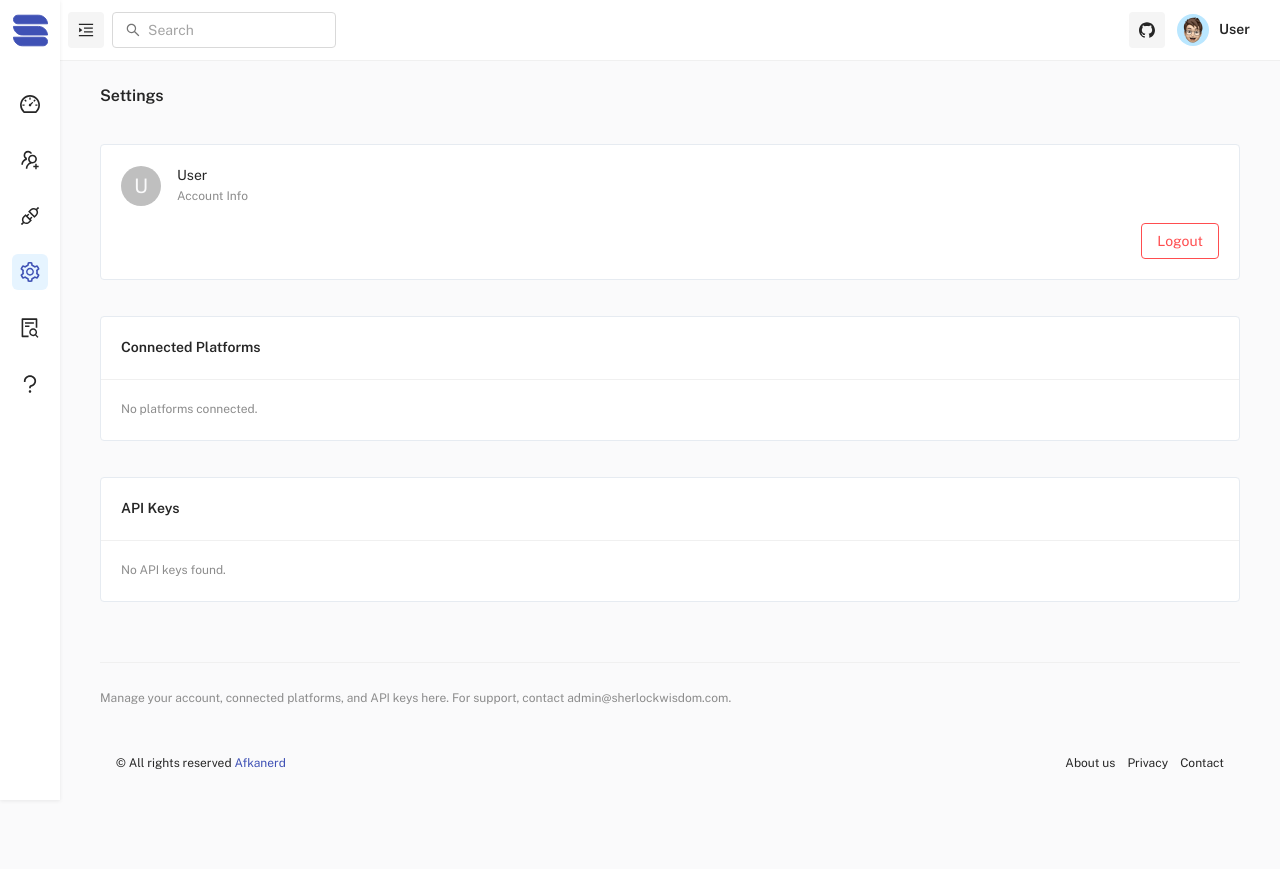
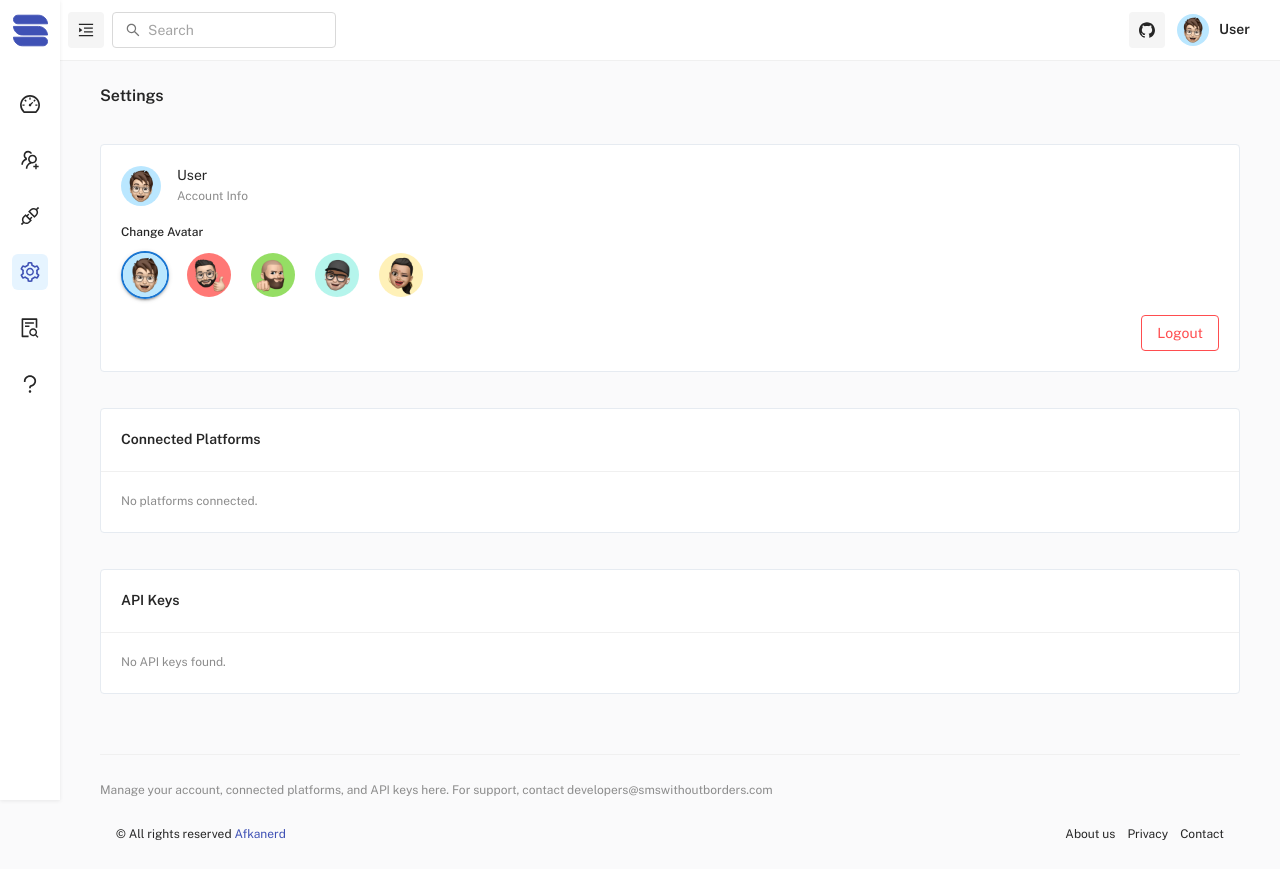
Before and after one commit to shortmesh/shortmesh-frontend, a React (Vite) app: page /settings in a window 1280 px wide. Before the commit the page ends 800 px from the top, so only its background shows below. Built offline with nearby package versions, Linux system fonts and the light colour scheme.

Commit message:
feat: add avatar selection feature and improve profile display in settings

```diff
--- a/src/layout/Dashboard/Header/HeaderContent/Profile/ProfileTab.jsx
+++ b/src/layout/Dashboard/Header/HeaderContent/Profile/ProfileTab.jsx
@@ -1,4 +1,5 @@
 import PropTypes from 'prop-types';
+import { useNavigate } from 'react-router';
 
 // material-ui
 import List from '@mui/material/List';
@@ -16,8 +17,8 @@ import WalletOutlined from '@ant-design/icons/WalletOutlined';
 // ==============================|| HEADER PROFILE - PROFILE TAB ||============================== //
 
 export default function ProfileTab() {
-  // Get username from localStorage
   const username = localStorage.getItem('username') || 'User';
+  const navigate = useNavigate();
 
   // Logout handler
   const handleLogout = () => {
@@ -29,7 +30,7 @@ export default function ProfileTab() {
 
   return (
     <List component="nav" sx={{ p: 0, '& .MuiListItemIcon-root': { minWidth: 32 } }}>
-      <ListItemButton>
+      <ListItemButton onClick={() => navigate('/settings')}>
         <ListItemIcon>
           <EditOutlined />
         </ListItemIcon>
--- a/src/layout/Dashboard/Header/HeaderContent/Profile/SettingTab.jsx
+++ b/src/layout/Dashboard/Header/HeaderContent/Profile/SettingTab.jsx
@@ -32,26 +32,26 @@ export default function SettingTab() {
   return (
     <List component="nav" sx={{ p: 0, '& .MuiListItemIcon-root': { minWidth: 32 } }}>
       <Link underline="none" sx={{ color: 'inherit' }} target="_blank" href="https://afkanerd.com/">
-        <ListItemButton selected={selectedIndex === 0} onClick={(event) => handleListItemClick(event, 0)}>
+        <ListItemButton selected={selectedIndex === 0} onClick={(event) => handleListItemClick(event, 0, '/documentation')}>
           <ListItemIcon>
             <QuestionCircleOutlined />
           </ListItemIcon>
           <ListItemText primary="Support" />
         </ListItemButton>
       </Link>
-      <ListItemButton selected={selectedIndex === 1} onClick={(event) => handleListItemClick(event, 1)}>
+      <ListItemButton selected={selectedIndex === 1} onClick={(event) => handleListItemClick(event, 1, '/settings')}>
         <ListItemIcon>
           <UserOutlined />
         </ListItemIcon>
-        <ListItemText primary="Account Settings" component="a" href="/settings" />
+        <ListItemText primary="Account Settings" />
       </ListItemButton>
-      <ListItemButton selected={selectedIndex === 2} onClick={(event) => handleListItemClick(event, 2)}>
+      {/* <ListItemButton selected={selectedIndex === 2} onClick={(event) => handleListItemClick(event, 2)}>
         <ListItemIcon>
           <LockOutlined />
         </ListItemIcon>
         <ListItemText primary="Privacy Center" />
-      </ListItemButton>
-      <Link underline="none" style={{ color: 'inherit' }} target="_blank" href="https://afkanerd.com/">
+      </ListItemButton> */}
+      <Link underline="none" style={{ color: 'inherit' }} target="_blank" href="https://github.com/shortmesh/shortmesh-frontend/issues">
         <ListItemButton selected={selectedIndex === 3} onClick={(event) => handleListItemClick(event, 3)}>
           <ListItemIcon>
             <CommentOutlined />
--- a/src/layout/Dashboard/Header/HeaderContent/Profile/index.jsx
+++ b/src/layout/Dashboard/Header/HeaderContent/Profile/index.jsx
@@ -78,6 +78,7 @@ export default function Profile() {
   };
 
   const username = localStorage.getItem('username') || 'User';
+  const userAvatar = localStorage.getItem('avatar') || avatar1;
 
   return (
     <Box sx={{ flexShrink: 0, ml: 0.75 }}>
@@ -97,7 +98,7 @@ export default function Profile() {
         onClick={handleToggle}
       >
         <Stack direction="row" sx={{ gap: 1.25, alignItems: 'center', p: 0.5 }}>
-          <Avatar alt="profile user" src={avatar1} size="sm" />
+          <Avatar alt="profile user" src={userAvatar} size="sm" />
           <Typography variant="subtitle1" sx={{ textTransform: 'capitalize' }}>
             {username}
           </Typography>
@@ -130,14 +131,11 @@ export default function Profile() {
                     <Grid container justifyContent="space-between" alignItems="center">
                       <Grid>
                         <Stack direction="row" sx={{ gap: 1.25, alignItems: 'center' }}>
-                          <Avatar alt="profile user" src={avatar1} sx={{ width: 32, height: 32 }} />
+                          <Avatar alt="profile user" src={userAvatar} sx={{ width: 32, height: 32 }} />
                           <Stack>
                             <Typography variant="h6" sx={{ textTransform: 'capitalize' }}>
                               {username}
                             </Typography>
-                            {/* <Typography variant="body2" color="text.secondary">
-                              UI/UX Designer
-                            </Typography> */}
                           </Stack>
                         </Stack>
                       </Grid>
--- a/src/pages/settings/index.jsx
+++ b/src/pages/settings/index.jsx
@@ -14,11 +14,27 @@ import { FontAwesomeIcon } from '@fortawesome/react-fontawesome';
 import { faSignalMessenger } from '@fortawesome/free-brands-svg-icons';
 import IconButton from '@mui/material/IconButton';
 import { useState } from 'react';
+// Add import for available avatars
+import avatar1 from 'assets/images/users/avatar-1.png';
+import avatar2 from 'assets/images/users/avatar-2.png';
+import avatar3 from 'assets/images/users/avatar-3.png';
+import avatar4 from 'assets/images/users/avatar-4.png';
+import avatar5 from 'assets/images/users/avatar-5.png';
+// ...add more as needed...
 
 const platformIcons = {
   WhatsApp: <WhatsAppOutlined style={{ color: '#25D366' }} />,
   Signal: <FontAwesomeIcon icon={faSignalMessenger} style={{ color: '#3A76F0' }} />
 };
+
+const availableAvatars = [
+  avatar1,
+  avatar2,
+  avatar3,
+  avatar4,
+  avatar5
+  // ...add more as needed...
+];
 
 export default function Settings() {
   const username = localStorage.getItem('username') || 'User';
@@ -28,6 +44,9 @@ export default function Settings() {
   } catch {}
   const apiKey = localStorage.getItem('token') || '';
 
+  // Avatar state
+  const initialAvatar = localStorage.getItem('avatar') || avatar1;
+  const [selectedAvatar, setSelectedAvatar] = useState(initialAvatar);
   const [copiedKey, setCopiedKey] = useState('');
 
   const handleCopy = (key) => {
@@ -41,6 +60,12 @@ export default function Settings() {
     window.location.href = '/login';
   };
 
+  // Handle avatar change
+  const handleAvatarChange = (avatar) => {
+    setSelectedAvatar(avatar);
+    localStorage.setItem('avatar', avatar);
+  };
+
   return (
     <Grid container rowSpacing={4.5} columnSpacing={2.75}>
       <Grid size={12}>
@@ -51,12 +76,35 @@ export default function Settings() {
       <Grid size={12}>
         <MainCard>
           <Box sx={{ display: 'flex', alignItems: 'center', mb: 2 }}>
-            <Avatar sx={{ mr: 2 }}>{username[0]?.toUpperCase()}</Avatar>
+            <Avatar src={selectedAvatar} sx={{ mr: 2 }} />
             <Box>
               <Typography variant="h6">{username}</Typography>
               <Typography variant="body2" color="text.secondary">
                 Account Info
               </Typography>
+            </Box>
+          </Box>
+          {/* Avatar selection */}
+          <Box sx={{ mb: 2 }}>
+            <Typography variant="subtitle2" sx={{ mb: 1 }}>
+              Change Avatar
+            </Typography>
+            <Box sx={{ display: 'flex', gap: 2, flexWrap: 'wrap' }}>
+              {availableAvatars.map((av, idx) => (
+                <Avatar
+                  key={av}
+                  src={av}
+                  sx={{
+                    width: 48,
+                    height: 48,
+                    border: selectedAvatar === av ? '2px solid #1976d2' : '2px solid transparent',
+                    cursor: 'pointer',
+                    transition: 'border 0.2s',
+                    boxShadow: selectedAvatar === av ? 2 : 0
+                  }}
+                  onClick={() => handleAvatarChange(av)}
+                />
+              ))}
             </Box>
           </Box>
           <Box sx={{ display: 'flex', justifyContent: 'flex-end' }}>
@@ -113,7 +161,7 @@ export default function Settings() {
       <Grid size={12}>
         <Divider sx={{ my: 3 }} />
         <Typography variant="caption" color="text.secondary">
-          Manage your account, connected platforms, and API keys here. For support, contact admin@sherlockwisdom.com.
+          Manage your account, connected platforms, and API keys here. For support, contact developers@smswithoutborders.com
         </Typography>
       </Grid>
     </Grid>
```
